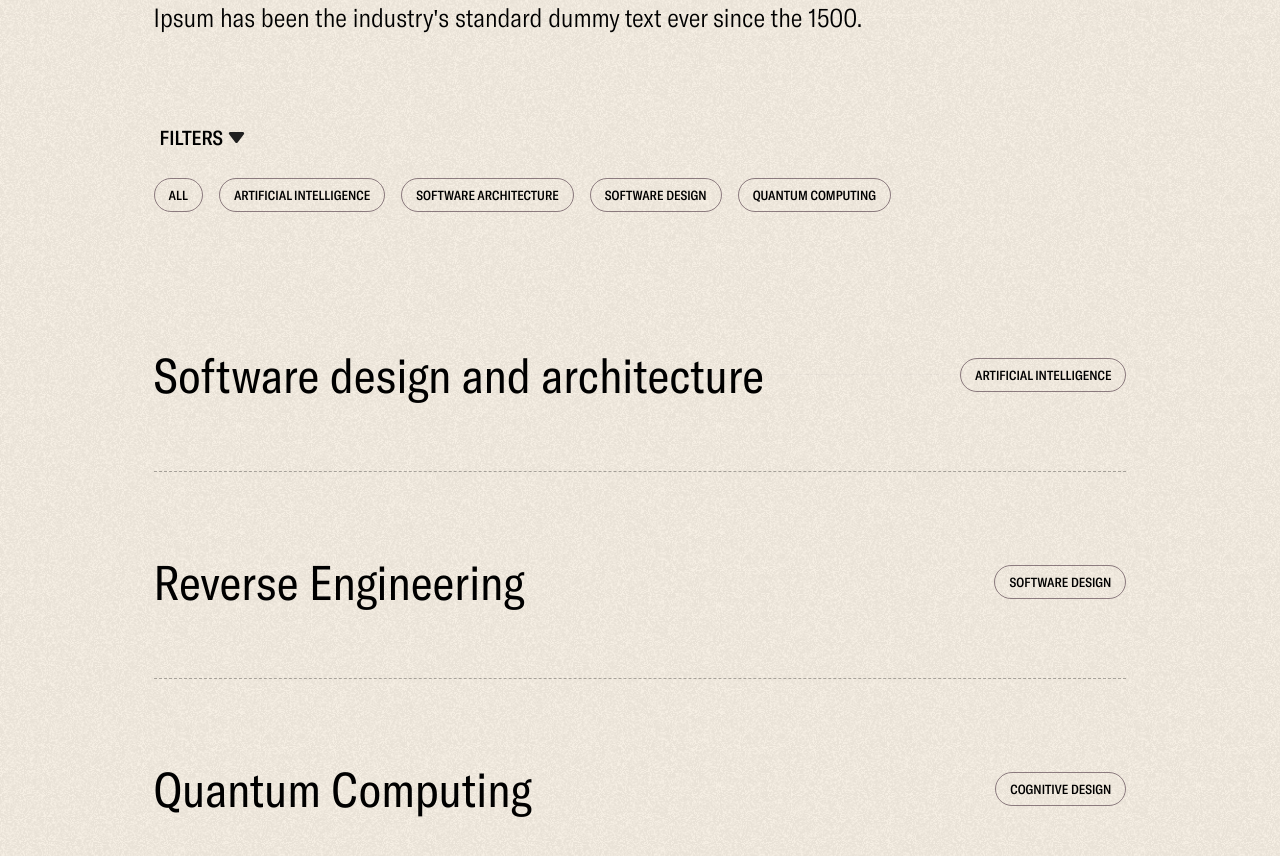
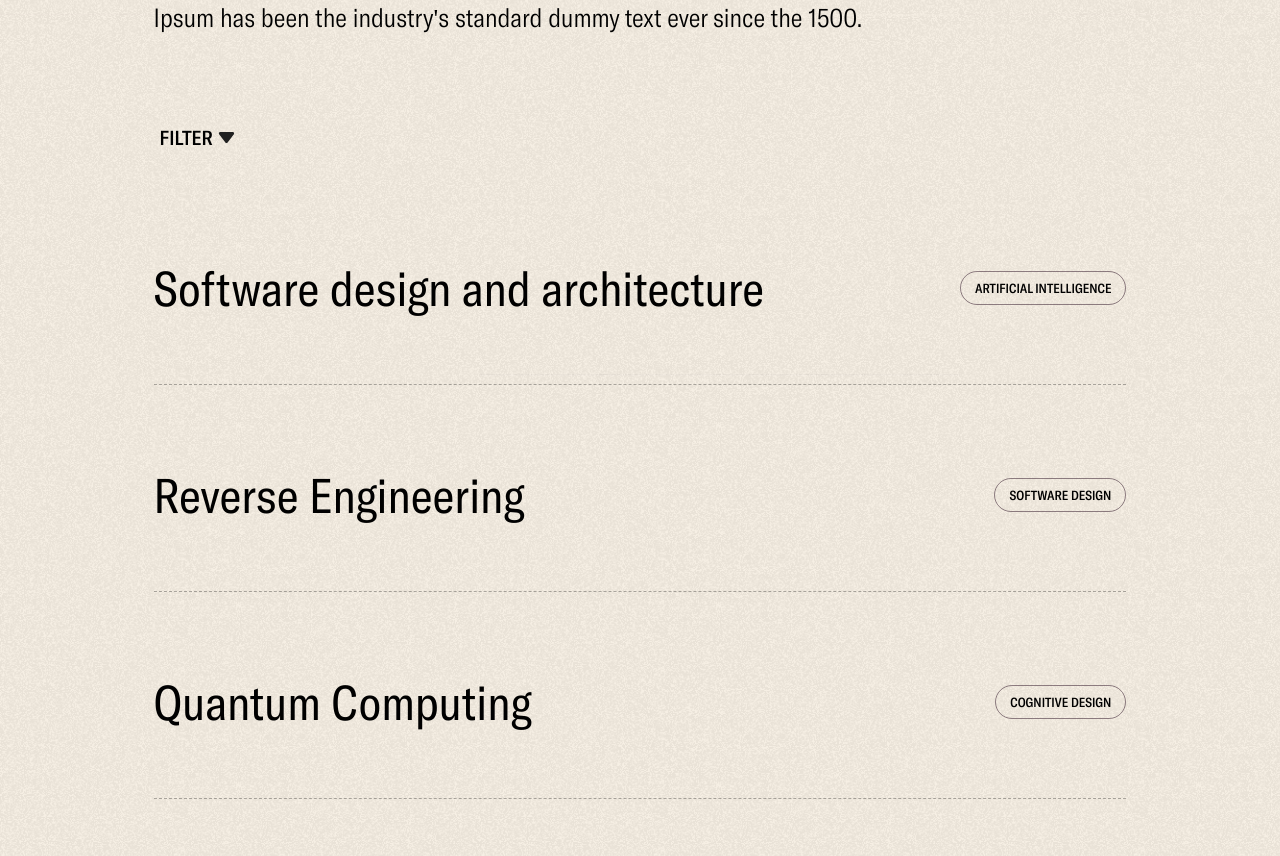
Before and after one commit to muyixs/muyiwa-website, a Nuxt app: page /blog in a window 1280 px wide. Shown: the part 345-1201 px from the top of the page. Built offline with nearby package versions, Linux system fonts and the light colour scheme.

Commit message:
implement filter accordion

```diff
--- a/pages/blog.vue
+++ b/pages/blog.vue
@@ -8,8 +8,9 @@
     </p>
     <section class="c-blog__filter">
       <button class="c-blog__filter-toggle" @click="toggleFilter()">
-        <span>Filters</span>
+        <span>Filter</span>
         <svg
+          ref="toggleIcon"
           width="17"
           height="12"
           viewBox="0 0 17 12"
@@ -22,7 +23,7 @@
           />
         </svg>
       </button>
-      <div class="c-blog__filter-tags">
+      <div ref="filterTags" class="c-blog__filter-tags">
         <nuxt-link to="" class="c-blog__tag">All</nuxt-link>
         <nuxt-link to="" class="c-blog__tag">Artificial intelligence</nuxt-link>
         <span class="c-blog__tag">Software architecture</span>
@@ -89,7 +90,17 @@ export default {
   },
   mounted() {},
   methods: {
-    toggleFilter() {},
+    toggleFilter() {
+      const filterTags = this.$refs.filterTags
+
+      if (filterTags.style.maxHeight) {
+        filterTags.style.maxHeight = null
+        this.$refs.toggleIcon.style.transform = 'rotate(0deg)'
+      } else {
+        filterTags.style.maxHeight = `${filterTags.scrollHeight}px`
+        this.$refs.toggleIcon.style.transform = 'rotate(-180deg)'
+      }
+    },
   },
 }
 </script>
@@ -121,15 +132,15 @@ export default {
         margin-left: 5px;
         margin-bottom: 1px;
         height: 12px;
+        transition: transform 0.3s $easeOutExpo;
       }
     }
 
     &-tags {
       margin-top: 28px;
-      // max-height: 0;
-      // overflow: hidden;
-      // transition: max-height 0.18s ease-out;
-      // pointer-events: auto;
+      max-height: 0px;
+      overflow: hidden;
+      transition: max-height 0.1s linear;
     }
   }
 
@@ -226,7 +237,7 @@ export default {
   }
 
   &__posts-wrap {
-    margin-top: 130px;
+    margin-top: 80px;
   }
   &__post {
     display: flex;
```
